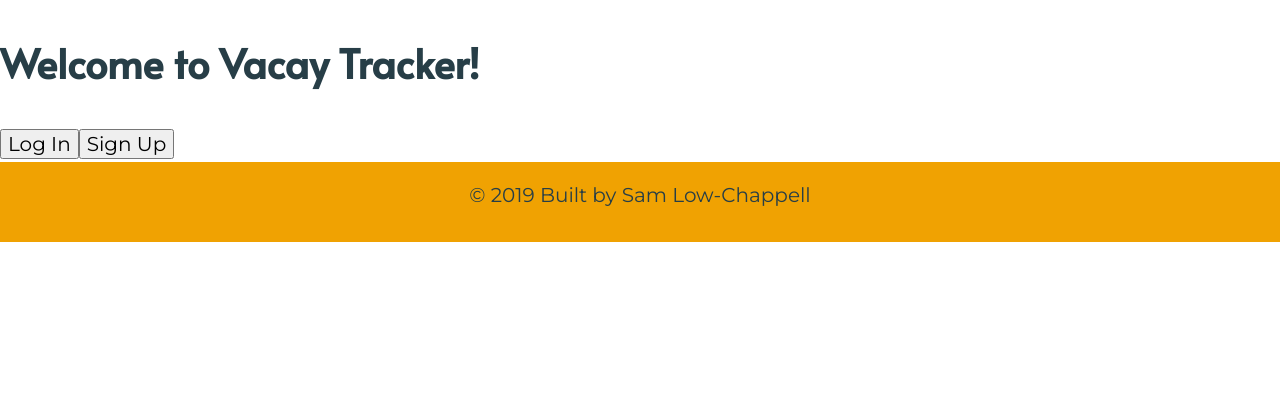
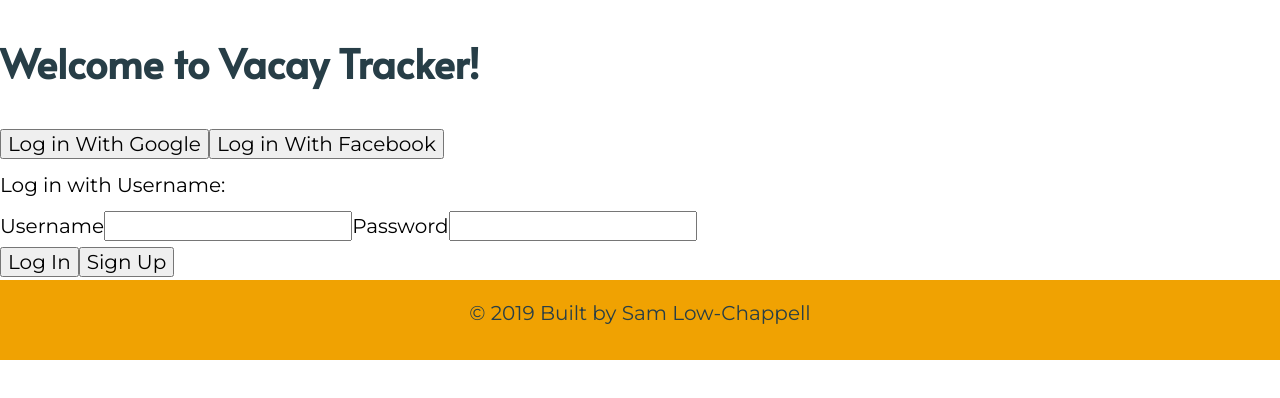
Before and after one commit to sjlowchappell/vacation-tracker, a React (Create React App) app: page / in a window 1280 px wide. Shown: the top 398 px of the page. Built offline with nearby package versions, Linux system fonts and the light colour scheme; no server answers.

Commit message:
expanding log in option

```diff
--- a/src/App.js
+++ b/src/App.js
@@ -108,7 +108,18 @@ class App extends Component {
 					) : (
 						<div>
 							<h1>Welcome to Vacay Tracker!</h1>
+							<button>Log in With Google</button>
+							<button>Log in With Facebook</button>
+							{/* Use the Form component here after determening what you want in the form */}
+							<form action="">
+								<p>Log in with Username:</p>
+								<label htmlFor="name">Username</label>
+								<input id="name" type="text" />
+								<label htmlFor="password">Password</label>
+								<input id="password" type="password" />
+							</form>
 							<button>Log In</button>
+							{/* Link to a registration page */}
 							<button>Sign Up</button>
 						</div>
 					)}
```
